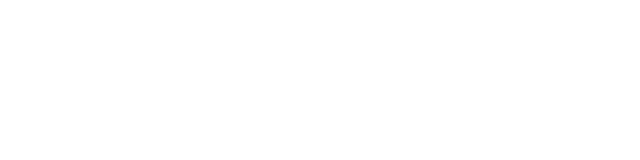
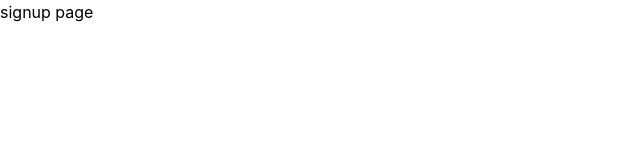
Before and after one commit to aditya02x/Chat-app, a React app in the folder Frontend/: page /signup in a window 1280 px wide. Shown: the top 160 px of the page, without its empty margins (0-640 px from the left). Built offline with nearby package versions, Linux system fonts and the light colour scheme; the HTML template or start-up script is replaced by a standard one.

Commit message:
route for frontend

```diff
--- a/Frontend/src/App.jsx
+++ b/Frontend/src/App.jsx
@@ -1,8 +1,19 @@
 import React from 'react'
+import Home from './pages/Home'
+import Login from './pages/Login'
+import Signup from './pages/Signup'
+import { BrowserRouter,Routes,Route } from 'react-router-dom'
 
 const App = () => {
   return (
     <div>
+      <BrowserRouter>
+        <Routes>
+          <Route path="/" element={<Home />} />
+          <Route path="/login" element={<Login />} />
+          <Route path="/signup" element={<Signup />} />
+        </Routes>
+      </BrowserRouter>
 
     </div>
   )
--- a/Frontend/src/pages/Home.jsx
+++ b/Frontend/src/pages/Home.jsx
@@ -0,0 +1,11 @@
+import React from 'react'
+
+const Home = () => {
+  return (
+    <div>
+      home page
+    </div>
+  )
+}
+
+export default Home
--- a/Frontend/src/pages/Login.jsx
+++ b/Frontend/src/pages/Login.jsx
@@ -0,0 +1,11 @@
+import React from 'react'
+
+const Login = () => {
+  return (
+    <div>
+      login page
+    </div>
+  )
+}
+
+export default Login
--- a/Frontend/src/pages/Signup.jsx
+++ b/Frontend/src/pages/Signup.jsx
@@ -0,0 +1,11 @@
+import React from 'react'
+
+const Signup = () => {
+  return (
+    <div>
+      signup page
+    </div>
+  )
+}
+
+export default Signup
```
